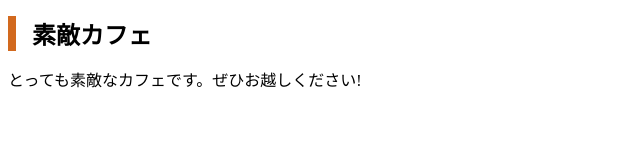
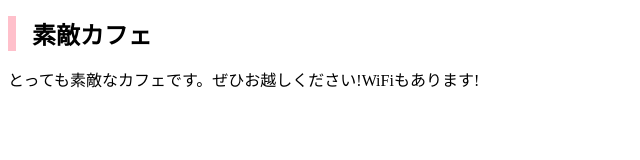
Before and after one commit to koto369/mycafe, a plain HTML site: page index.html in a window 1280 px wide. Shown: the whole page, without its empty margins (0-640 px from the left). Drawn offline with Linux system fonts and the light colour scheme.

Commit message:
Add files via upload

```diff
--- a/css/style.css
+++ b/css/style.css
@@ -1,5 +1,5 @@
 h1{
   font-size: 24px;
   padding-left: 16px;
-  border-left: 8px solid chocolate;
+  border-left: 8px solid pink;
 }
--- a/index.html
+++ b/index.html
@@ -7,6 +7,6 @@
 </head>
 <body>
   <h1>素敵カフェ</h1>
-  <p>とっても素敵なカフェです。ぜひお越しください!</p>
+  <p>とっても素敵なカフェです。ぜひお越しください!WiFiもあります!</p>
 </body>
 </html>
```
